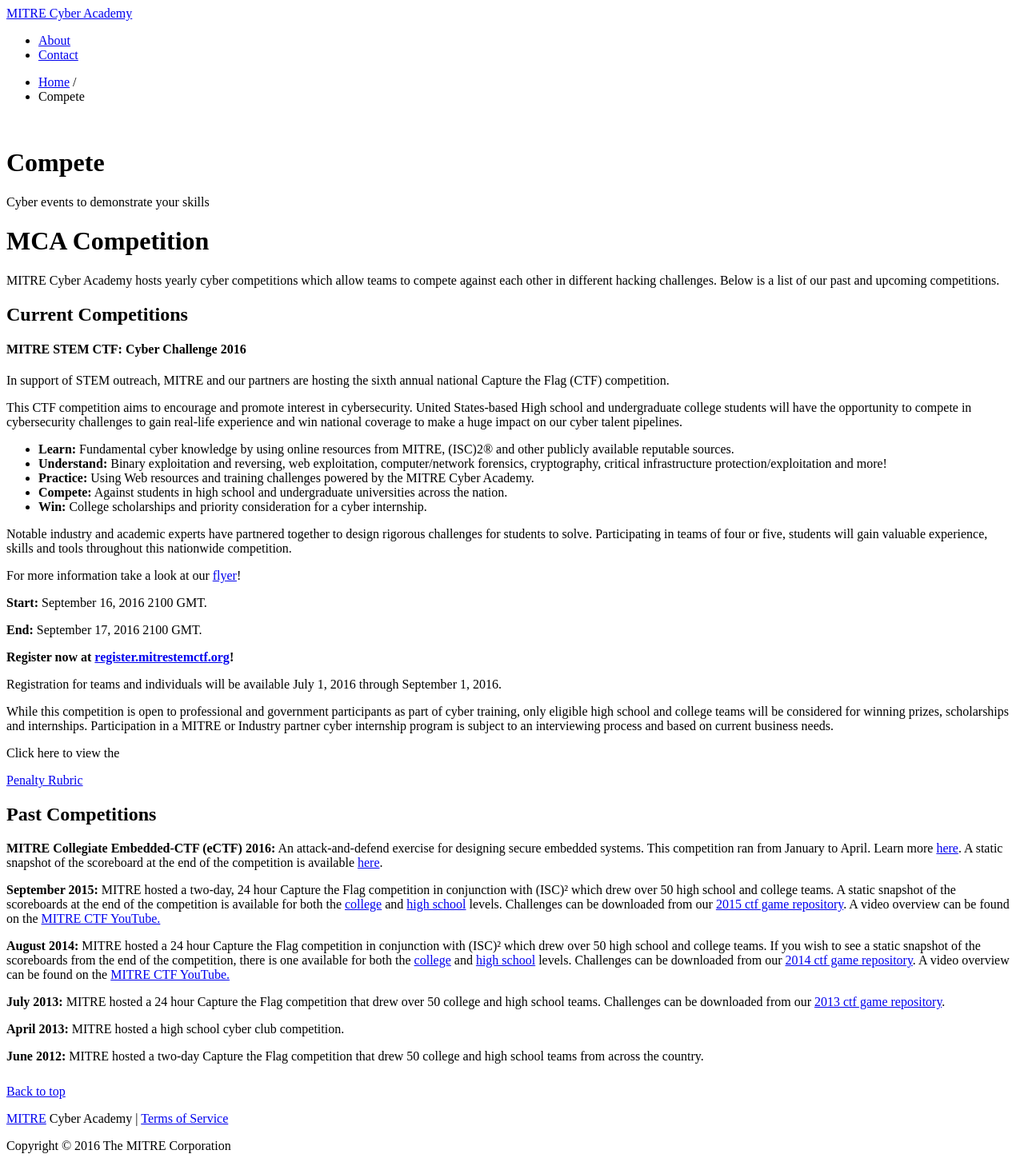
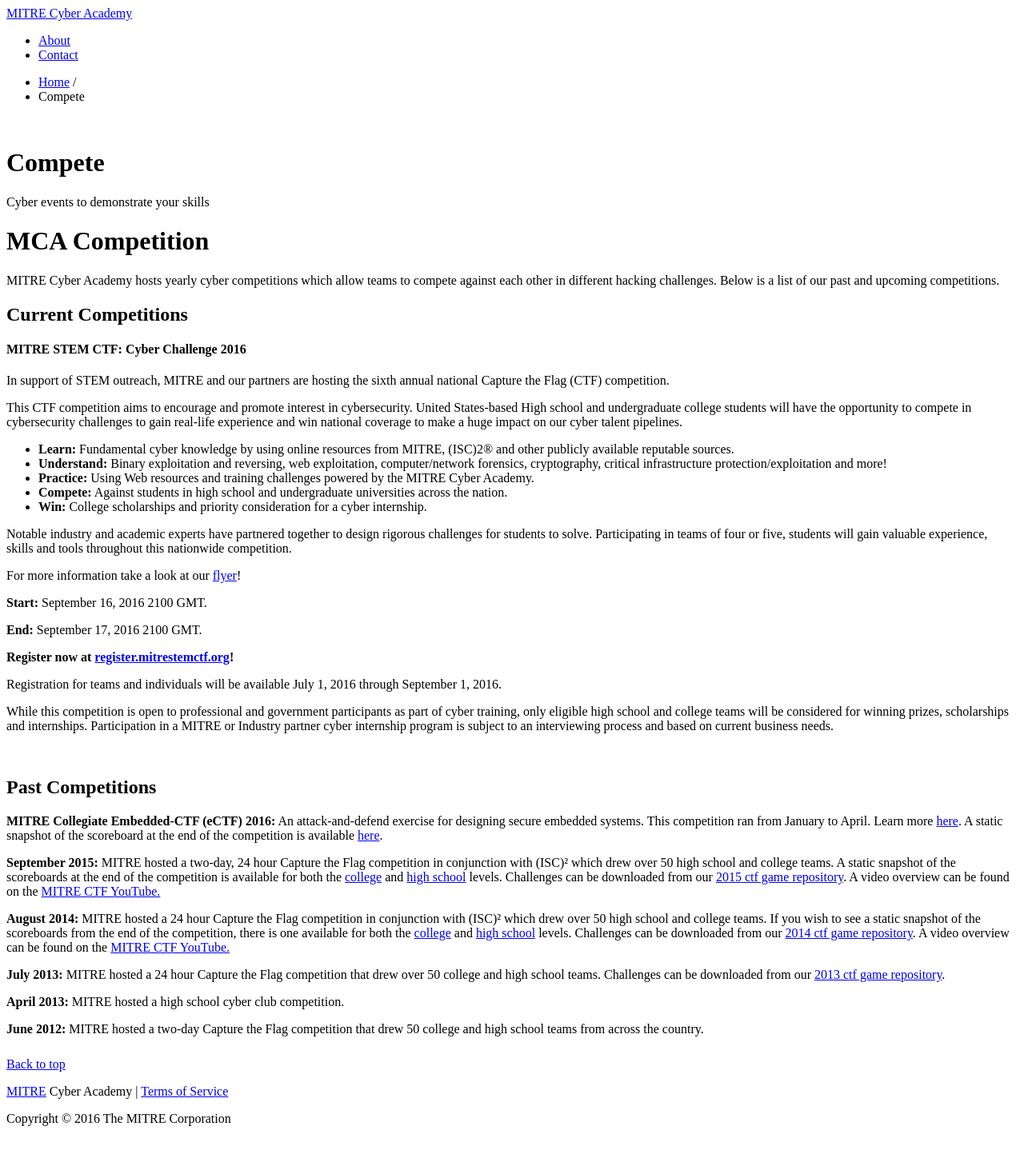
Before and after one commit to mitre-cyber-academy/mitre-cyber-academy.github.io, a Jekyll site: the page built from competitions/index.html, in a window 1280 px wide. Shown: the whole page at 80% size. Built offline with Jekyll 4.4.1, drawn with Linux system fonts in a browser that asks for light colours; nearby versions of some CDN libraries; library files that are not in the unit come from our copies; a script that is not in the unit is left out; after the commit the page ends 1424 px from its top, so only the background shows below that.

Commit message:
Changed the location of the penalty rubric.csv, to the Rules page

```diff
--- a/competitions/index.html
+++ b/competitions/index.html
@@ -60,7 +60,6 @@ redirect_from:
 
         <p>While this competition is open to professional and government participants as part of cyber training, only eligible high school and college teams will be considered for winning prizes, scholarships and internships. Participation in a MITRE or Industry partner cyber internship program is subject to an interviewing process and based on current business needs.</p>
 
-        <p>Click here to view the</p> <a href="../files/penalty-rubric.csv" target="_blank">Penalty Rubric</a>
         <br>
     </div>
 
--- a/competitions/rules/index.html
+++ b/competitions/rules/index.html
@@ -31,6 +31,7 @@ title: MITRE Cyber Academy | Competition Rules
             <li>Foul play will not be tolerated (first offense is a warning, second offense is a 10-50 point deduction and third offense is a disqualification)
             <li>No bullying. This includes harassment, intimidation and threats.</li>
             <li>Operator decisions are final</li>
+            <li><p>Click here to view the</p> <a href="../files/penalty-rubric.csv" target="_blank">Penalty Rubric</a></li>
         </ul>
 
         <p><b><u>Etiquette</u></b></p>
```
